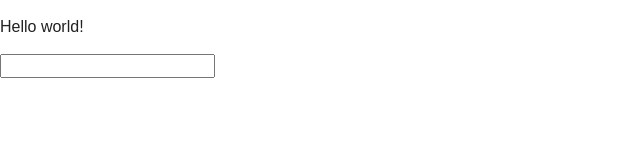
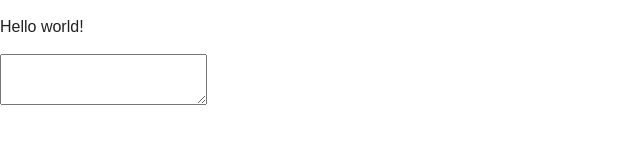
Before and after one commit to cutofmyjib/autocomplete, a plain HTML site: page index.html in a window 1280 px wide. Shown: the whole page, without its empty margins (0-640 px from the left). Drawn offline with nearby package versions, Linux system fonts and the light colour scheme.

Commit message:
use textarea

```diff
--- a/index.html
+++ b/index.html
@@ -14,9 +14,10 @@
         <![endif]-->
 
         <p>Hello world!</p>
-        <form>
+        <textarea id="commentbox"></textarea>
+        <!-- <form>
             <input type="url" name="comment" id="target">
-        </form>
+        </form> -->
         <div id="users">
         </div>
         <script src="autocomplete.js"></script>
```
